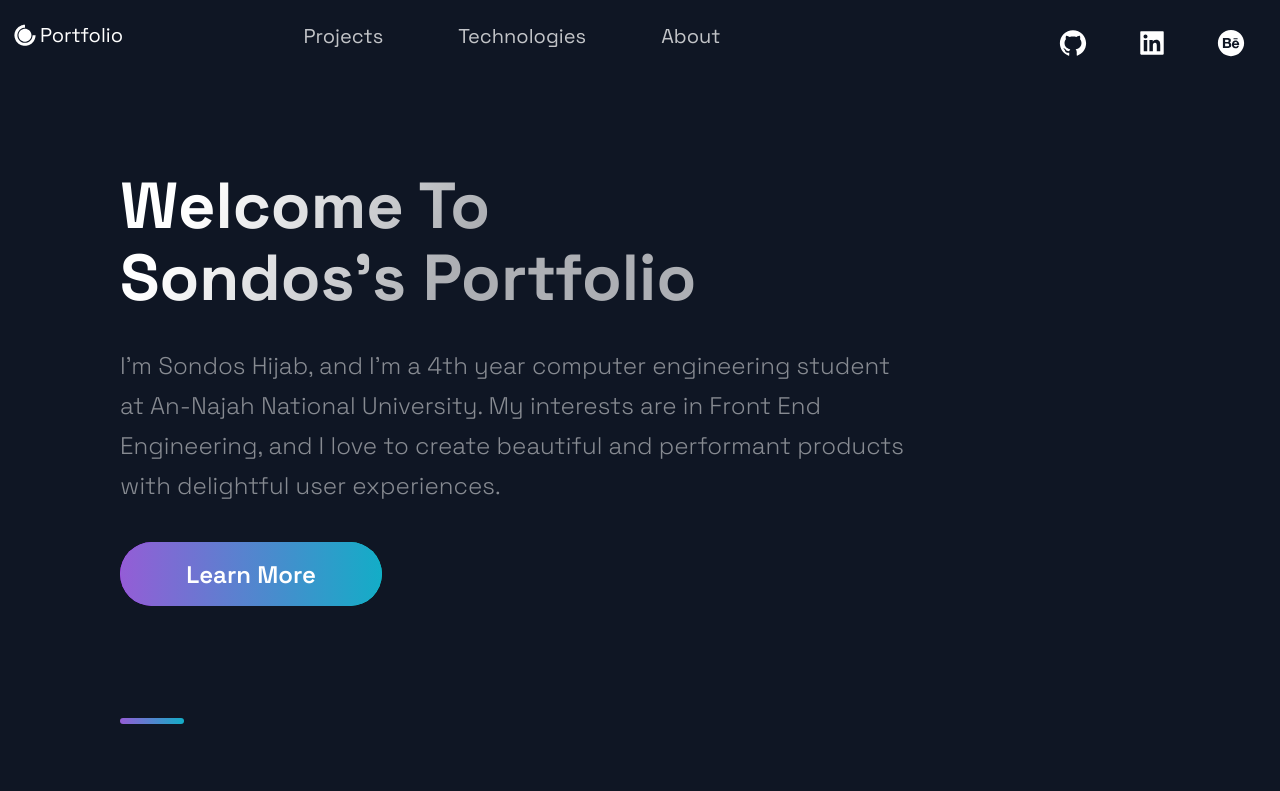
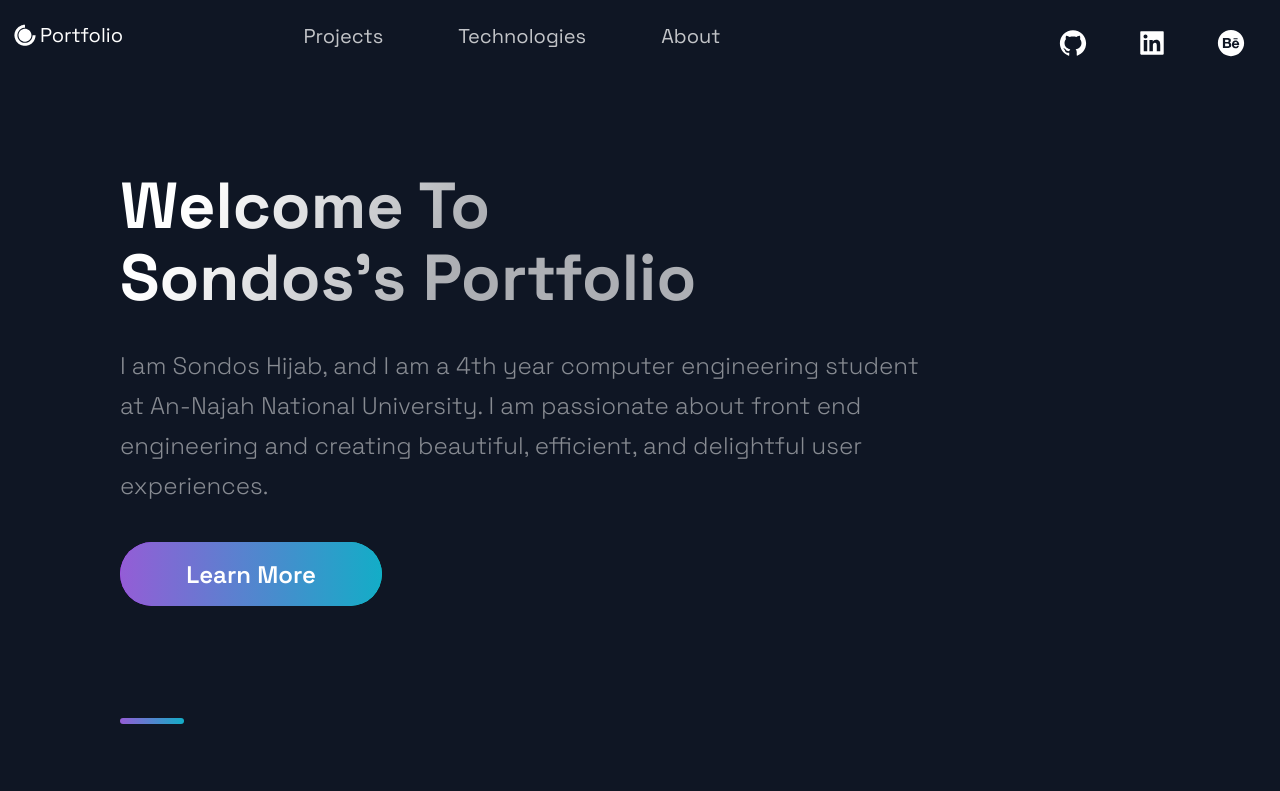
Before and after one commit to Sondos-Hijab/portfolio_reactjs, a Next.js app: page / in a window 1280 px wide. Shown: the top 791 px of the page. Built offline with nearby package versions, Linux system fonts and the light colour scheme.

Commit message:
editing hero section

```diff
--- a/src/components/Hero/Hero.js
+++ b/src/components/Hero/Hero.js
@@ -16,10 +16,10 @@ const Hero = () => (
         Sondos's Portfolio
       </SectionTitle>
       <SectionText>
-        I'm Sondos Hijab, and I'm a 4th year computer engineering student at
-        An-Najah National University. My interests are in Front End Engineering,
-        and I love to create beautiful and performant products with delightful
-        user experiences.
+        I am Sondos Hijab, and I am a 4th year computer engineering student at
+        An-Najah National University. I am passionate about front end
+        engineering and creating beautiful, efficient, and delightful user
+        experiences.
       </SectionText>
       <Button
         onClick={() =>
```
